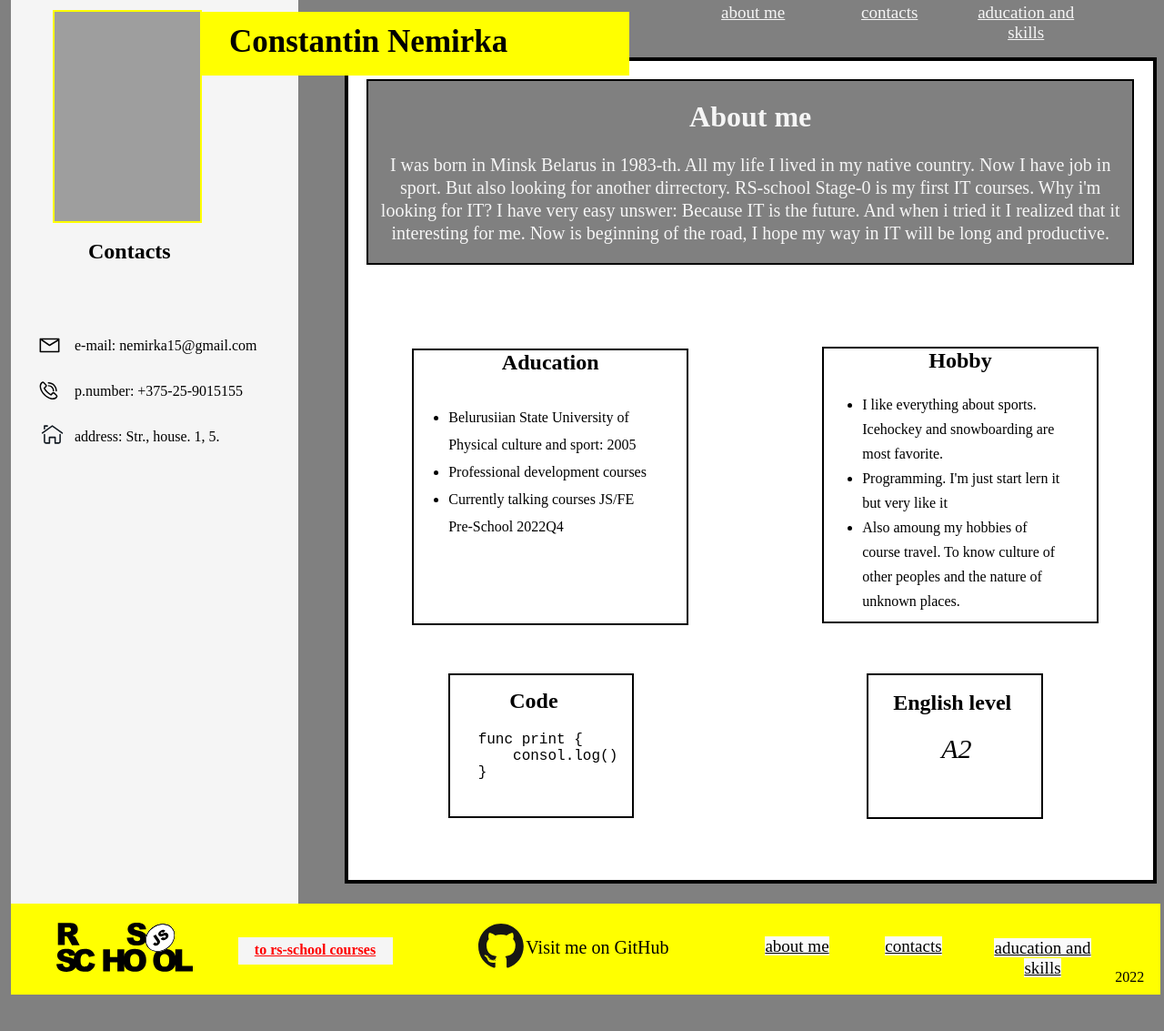
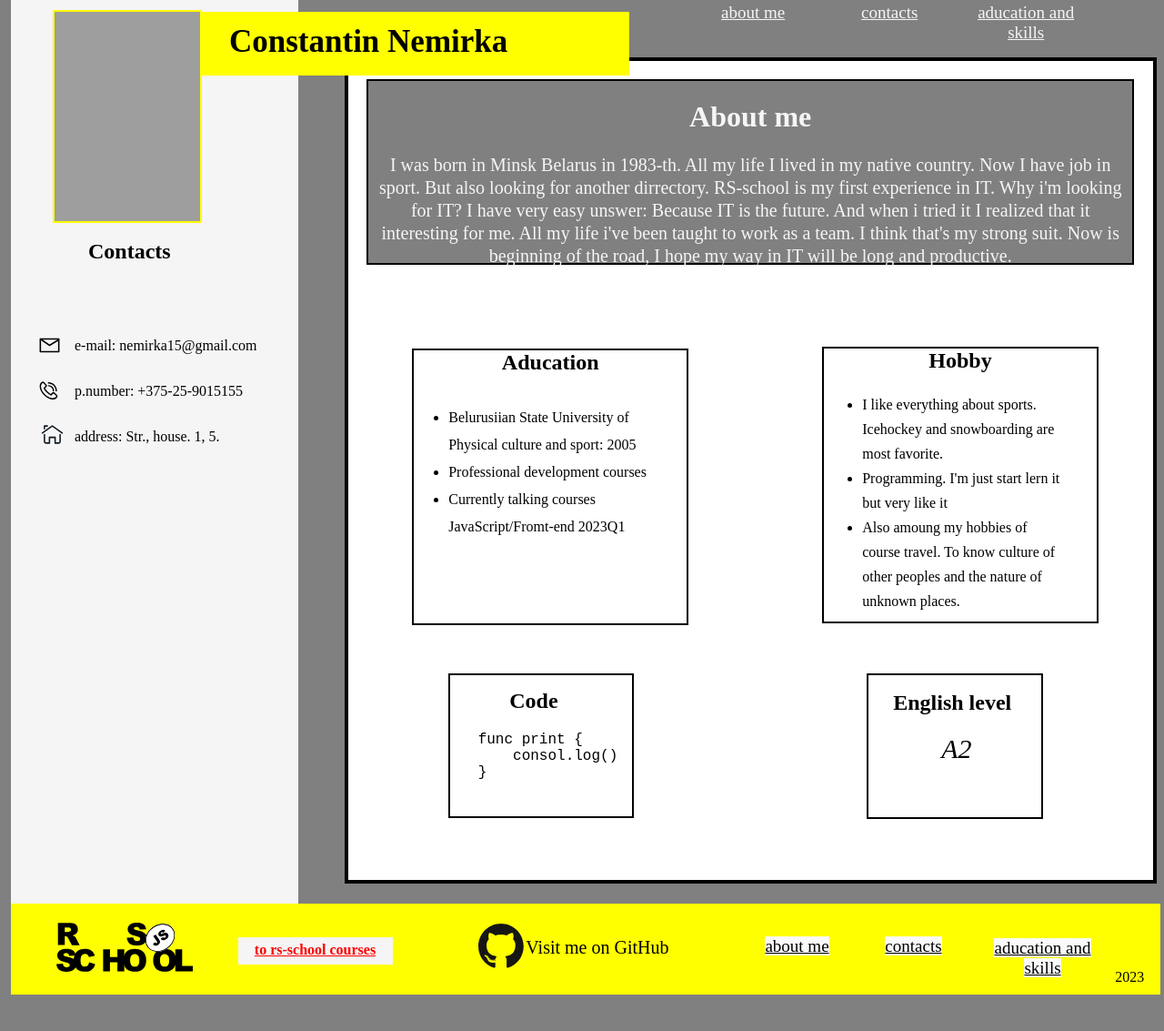
Before and after one commit to Nemirich15/rsschool-cv, a plain HTML site: page index.html in a window 1280 px wide. Shown: the part 15-1148 px from the top of the page at 91% size. Drawn offline with Linux system fonts and the light colour scheme; grey boxes are pictures that could not be loaded.

Commit message:
feat: update cv.md

```diff
--- a/index.html
+++ b/index.html
@@ -36,8 +36,9 @@
                 <div class="about">
                     <h1 id="aboutme">About me</h1>
                     <p id="about_text">I was born in Minsk Belarus in 1983-th. All my life I lived in my native country.
-                        Now I have job in sport. But also looking for another dirrectory. RS-school Stage-0 is my first IT courses.
+                        Now I have job in sport. But also looking for another dirrectory. RS-school is my first experience in IT.
                         Why i'm looking for IT? I have very easy unswer: Because IT is the future. And when i tried it I realized that it interesting for me.
+                        All my life i've been taught to work as a team. I think that's my strong suit.
                         Now is beginning of the road, I hope my way in IT will be long and productive.</p>
                 </div>
                 <section class="section_hobby">
@@ -53,7 +54,7 @@
                     <ul id="text_aduc">
                         <li>Belurusiian State University of Physical culture and sport: 2005</li>
                         <li>Professional development courses</li>
-                        <li>Currently talking courses JS/FE Pre-School 2022Q4</li>
+                        <li>Currently talking courses JavaScript/Fromt-end 2023Q1</li>
                     </ul>
                 </section>
                 <div class="divcode">
@@ -82,7 +83,7 @@
                 <a id="ssilka_rs" href="http://rs.school/js/"><h4 id="to_rs">to rs-school courses</h4></a>
                 <img id="rs_school" src="assets/rs_school_js.svg" alt="logo rs-school">
                 <a id="github" href="https://github.com/Nemirich15"> <img class="github-icon" src="assets/github-icon-1.svg" alt="github"><p class="git">Visit me on GitHub</p></a>
-                <time id="year" datetime="2022">2022</time>
+                <time id="year" datetime="2023">2023</time>
             </footer>
         </div>
     </body>
```
Also changed, not shown: 1 other file.
